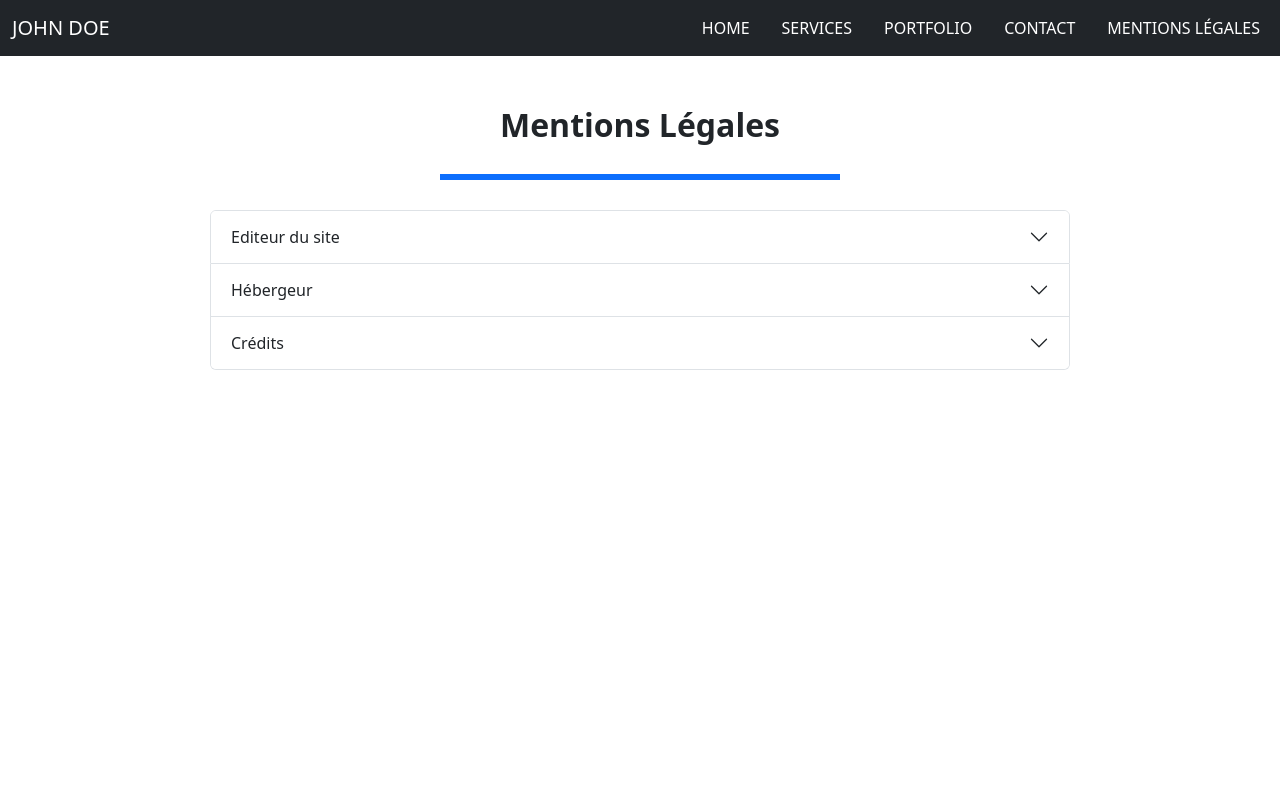
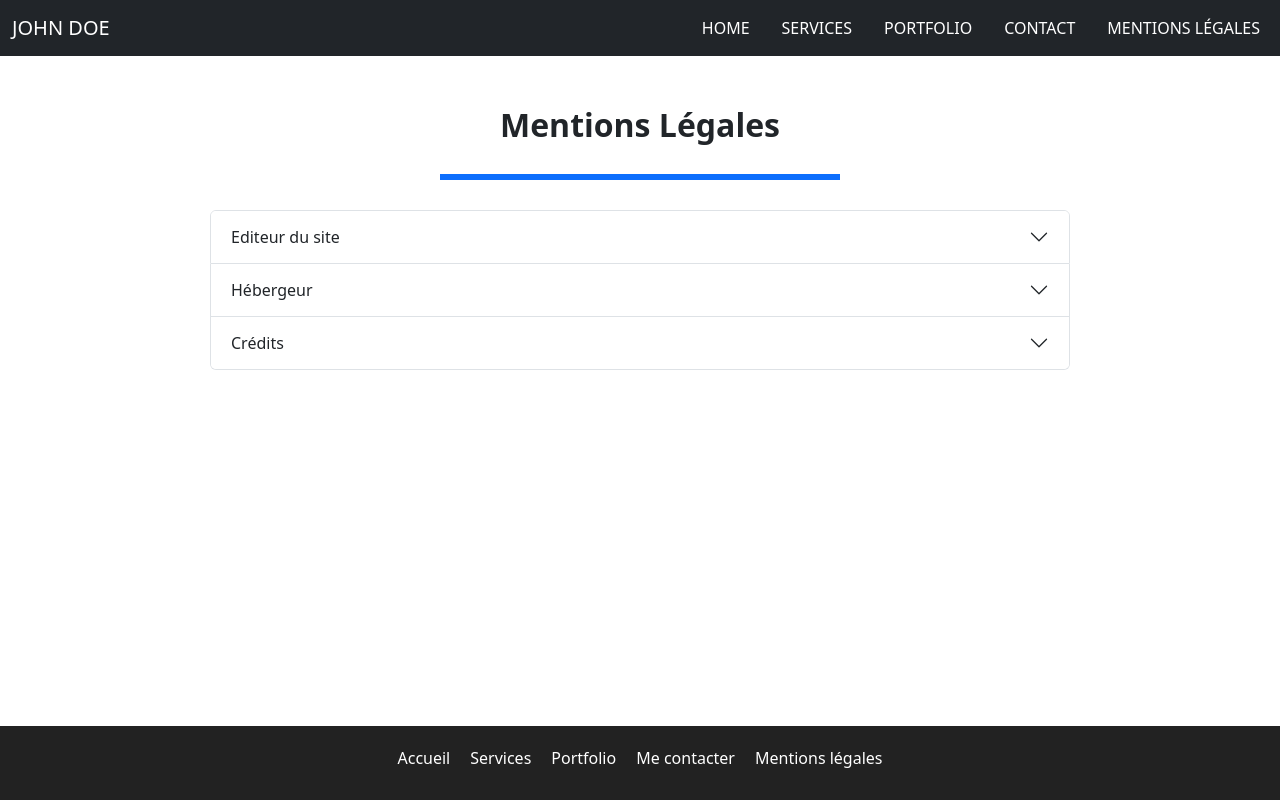
Before and after one commit to JTKaeanon/Devoir-Portfolio-CEF, a React (Create React App) app: page /legales in a window 1280 px wide. Built offline with nearby package versions, Linux system fonts and the light colour scheme.

Commit message:
Début footer

```diff
--- a/src/App.js
+++ b/src/App.js
@@ -1,18 +1,17 @@
 import Navbar from "./components/Navbar/Navbar";
-import Main from './components/Main/Main'
+import Main from './components/Main/Main';
+import FooterNav from "./components/FooterNav/FooterNav";
 import './assets/css/App.css';
-
-
-
-
-
 
 function App() {
   return (
-    <>
-    <Navbar />
-    <Main/>
-    </>
+    <div className="app-container">
+      <Navbar />
+      <div className="content-wrap">
+        <Main />
+      </div>
+      <FooterNav />
+    </div>
   );
 }
 
--- a/src/assets/css/App.css
+++ b/src/assets/css/App.css
@@ -18,3 +18,13 @@ h1, h2, h3 ,h4 ,h5, h6{
 strong {
   font-weight: 600;
 }
+
+.app-container {
+  display: flex;
+  flex-direction: column;
+  min-height: 100vh;
+}
+
+.content-wrap {
+  flex: 1;
+}
--- /dev/null
+++ b/src/components/FooterNav/FooterNav.css
@@ -0,0 +1,28 @@
+.footer {
+    background: #222;
+    color: #fff;
+    padding: 20px 0;
+    margin-top: auto;
+}
+
+.footer-container {
+    max-width: 1200px;
+    margin: 0 auto;
+    padding: 0 20px;
+    text-align: center;
+}
+
+.footer-nav {
+    margin-bottom: 10px;
+}
+
+.footer-link {
+    color: #fff;
+    margin: 0 10px;
+    text-decoration: none;
+    display: inline-block;
+}
+
+.footer-link:hover {
+    font-weight: bold;
+}
--- /dev/null
+++ b/src/components/FooterNav/FooterNav.js
@@ -0,0 +1,21 @@
+import React from "react";
+import { Link } from "react-router-dom";
+import "./FooterNav.css"; // on importe le CSS séparé
+
+const FooterNav = () => {
+    return (
+        <footer className="footer">
+            <div className="footer-container">
+                <nav className="footer-nav">
+                    <Link to="/" className="footer-link">Accueil</Link>
+                    <Link to="/services" className="footer-link">Services</Link>
+                    <Link to="/portfolio" className="footer-link">Portfolio</Link>
+                    <Link to="/contact" className="footer-link">Me contacter</Link>
+                    <Link to="/legales" className="footer-link">Mentions légales</Link>
+                </nav>
+            </div>
+        </footer>
+    );
+};
+
+export default FooterNav;
```
